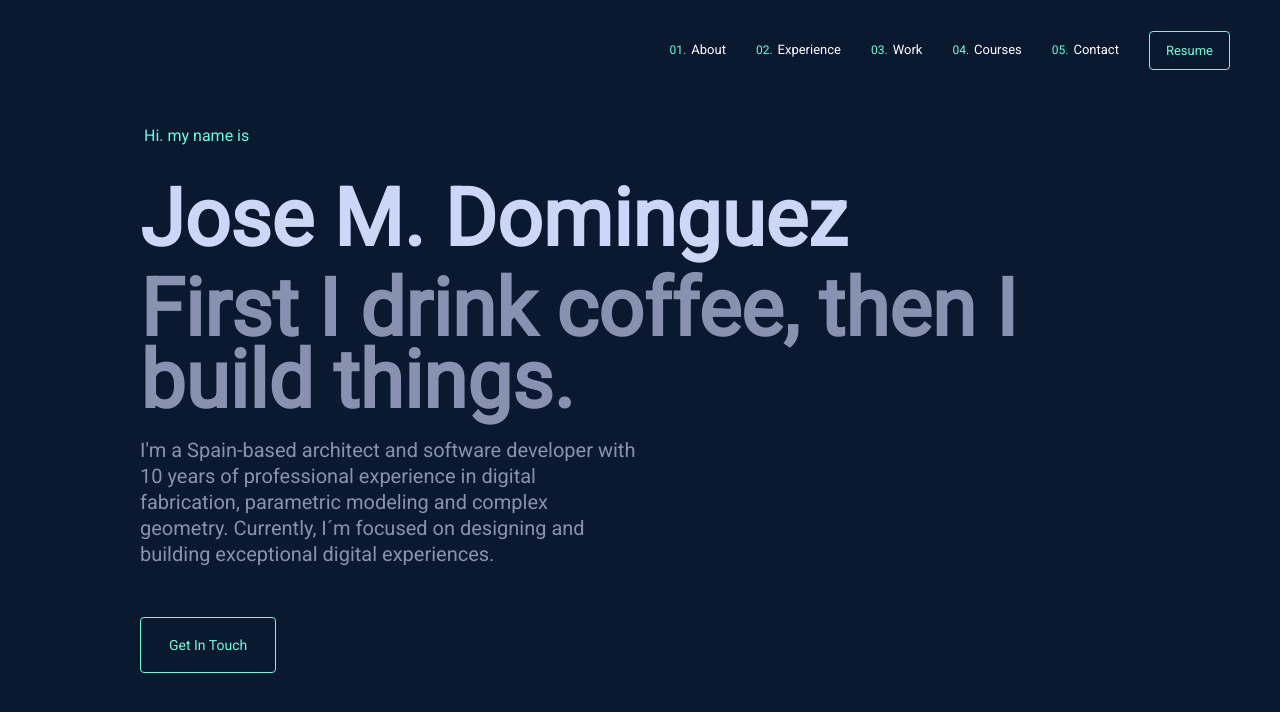
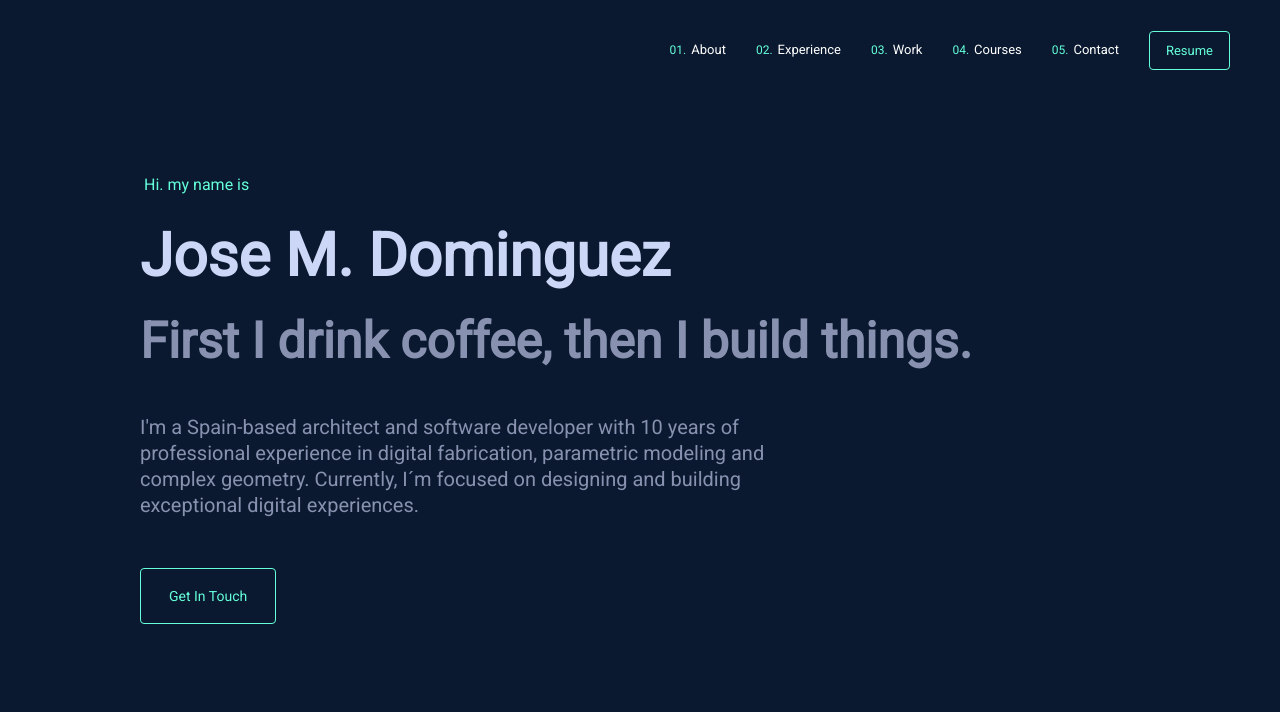
Before and after one commit to jmdc89/Portfoliov5, a Gatsby site: page / in a window 1280 px wide. Built offline with nearby package versions, Linux system fonts and the light colour scheme; Gatsby itself is replaced by a stand-in of ours.

Commit message:
hero fixed

```diff
--- a/src/components/sections/hero.js
+++ b/src/components/sections/hero.js
@@ -12,9 +12,12 @@
   align-items: flex-start;
   min-height: 100vh;
   padding: 0;
-  @media (max-width: 480px) and (min-height: 700px) {
+
+  @media (max-width: 768px) {
     padding-bottom: 10vh;
+    max-width: 80vw;
   }
+
   h1 {
     margin: 0 0 30px 4px;
     color: var(--green);
@@ -25,14 +28,22 @@
       margin: 0 0 20px 2px;
     }
   }
+  h2 {
+    margin: 0;
+    margin-bottom: 30px;
+    font-size: clamp(40px, 8vw, 60px);
+  }
   h3 {
     margin-top: 10px;
     color: var(--slate);
     line-height: 0.9;
+    margin: 0;
+    margin-bottom: 30px;
+    font-size: clamp(40px, 7vw, 50px);
   }
   p {
     margin: 20px 0 0;
-    max-width: 500px;
+    max-width: 700px;
     color: var(light-slate);
   }
   .email-link {
@@ -65,7 +76,7 @@
     <>
       <StyledHeroSection>
         <h1>Hi. my name is</h1>
-        <h2 className="big-heading">Jose M. Dominguez</h2>
+        <h2>Jose M. Dominguez</h2>
         <h3 className="big-heading">
           First I drink coffee, then I build things.
         </h3>
```
